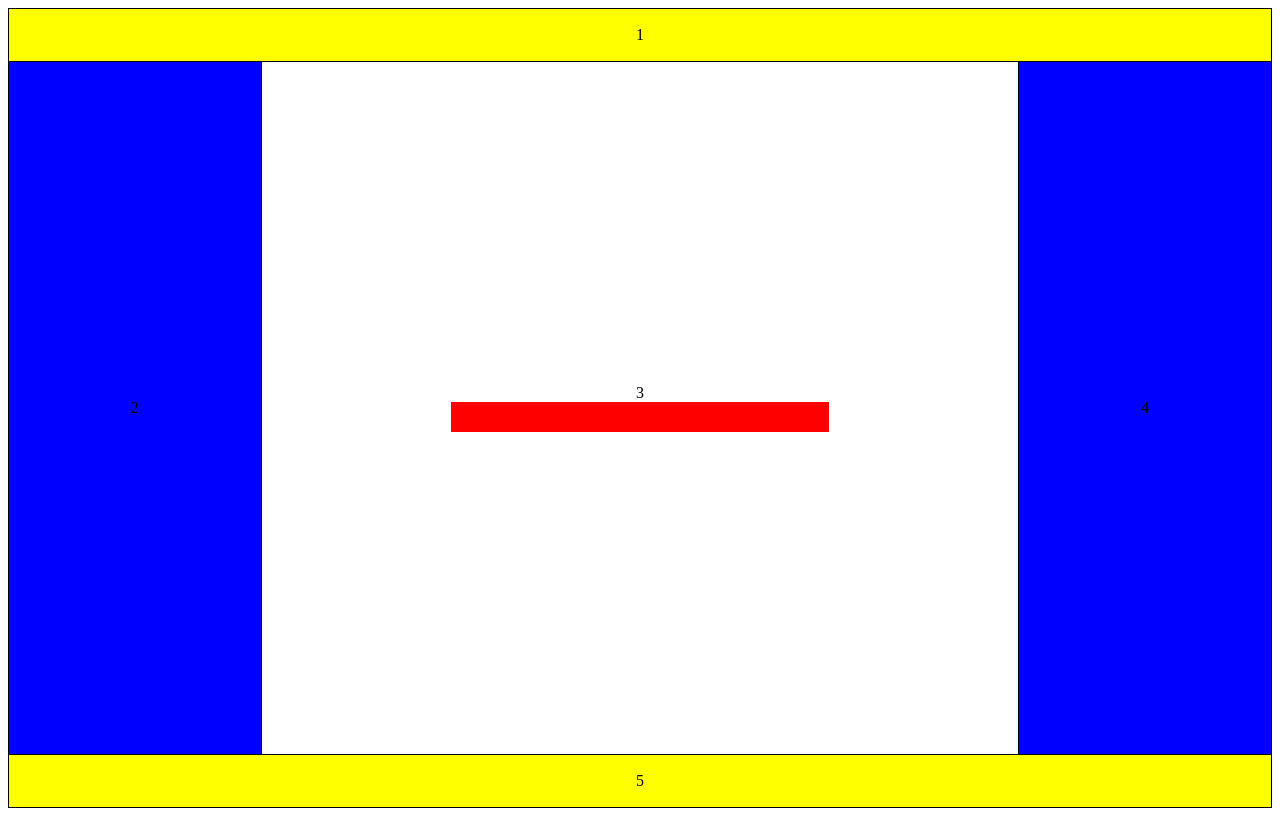
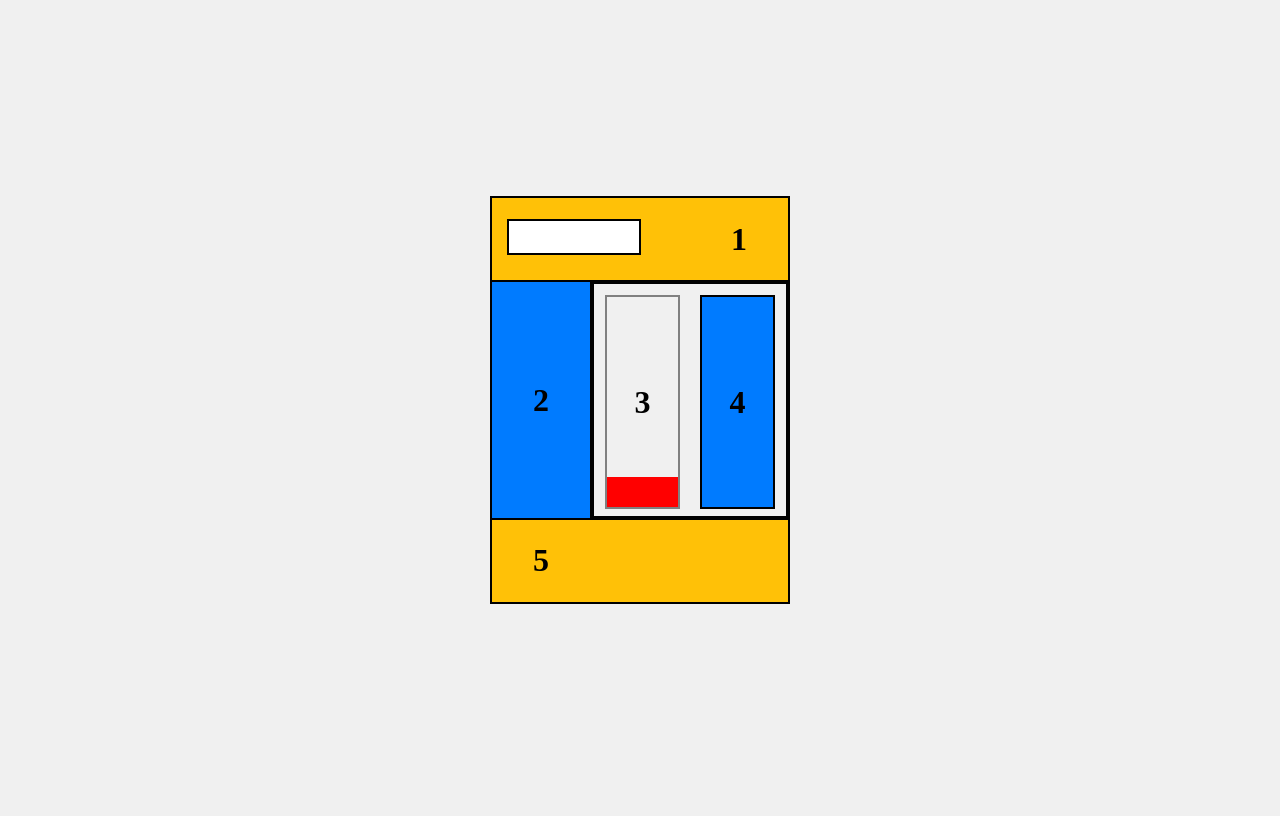
Before and after one commit to Kanory784/HTML-and-CSS, a plain HTML site: page Lab1.html in a window 1280 px wide. Drawn offline with Linux system fonts and the light colour scheme.

Commit message:
Update Lab1.html

```diff
--- a/Lab1.html
+++ b/Lab1.html
@@ -3,55 +3,115 @@
 <head>
     <meta charset="UTF-8">
     <meta name="viewport" content="width=device-width, initial-scale=1.0">
-    <title>Розмітка таблицею</title>
+    <title>Table Layout</title>
     <style>
+        body {
+            display: flex;
+            justify-content: center;
+            align-items: center;
+            min-height: 100vh;
+            margin: 0;
+            background-color: #f0f0f0;
+        }
         table {
-            width: 100%;
-            height: 100vh;
             border-collapse: collapse;
+            width: 300px;
+            height: 400px;
+            border: 2px solid black;
         }
-        td {
-            border: 1px solid black;
+		td{
+		border: 2px solid black;
+		}
+		.header, .footer{
+		height:50px;
+		background-color: #ffc107;
+		}
+		.header{
+		text-align: right;
+		position: relative;
+
+		}
+		.mid{
 		text-align: center;
 		}
-        .header {
-            background-color: yellow;
-            height: 50px;
-        }
-        .left, .right {
-            background-color: blue;
-            width: 20%;
-        }
-        .content {
+
+
+		.block1{
+		position: absolute;
+		top: 25%;
+		left: 5%;
+		width: 130px;
+		height: 40%;
+		border: 2px solid black;
 		background-color: white;
 		}
-        .footer {
-            background-color: yellow;
-            height: 50px;
+
+		.block2{
+		width: 100%;
+		height:30px;
+		background-color: red;
+		position: absolute;
+		bottom:0px;
+
+
 		}
-        .red-box {
-            background-color: red;
-            width: 50%;
-            height: 30px;
-            margin: auto;
+		.left{
+		width: 96px;
+		background-color: #007bff;
 		}
+		.right{
+		height: 230px;
+		display:flex;
+		flex-direction: row;
+
+		}
+		.block-left, .block-right{
+		width: 45%;
+		height: 210px;
+		margin: 10px;
+		display: flex;
+		align-items: center;
+		justify-content: center;
+		}
+		.block-left{
+		position:relative;
+		border: 2px solid grey;
+		}
+		.block-right{
+		border: 2px solid black;
+		background-color: #007bff;
+		}
+
+
     </style>
 </head>
 <body>
     <table>
         <tr>
-            <td colspan="3" class="header">1</td>
+			<td colspan="3" class="header">
+			<div class="block1"></div>
+			<h1 style="margin-right:40px;">1</h1>
+			</td>
+		</tr>
+		<tr class="mid">
+			<td class="left">
+				<h1>2</h1>
+			</td>
+
+			<td class="right">
+				<div class="block-left">
+					<h1>3</h1>
+					<div class="block2"></div>
+				</div>
+				<div class="block-right">
+					<h1>4</h1>
+				</div>
+			</td>
 		</tr>
 		<tr>
-            <td class="left">2</td>
-            <td class="content">
-                3
-                <div class="red-box"></div>
+			<td colspan="3" class="footer">
+			<h1 style="margin-left:40px;">5</h1>
 			</td>
-            <td class="right">4</td>
-        </tr>
-        <tr>
-            <td colspan="3" class="footer">5</td>
 		</tr>
     </table>
 </body>
```
Lines whose indentation alone changed are shown as unchanged.
